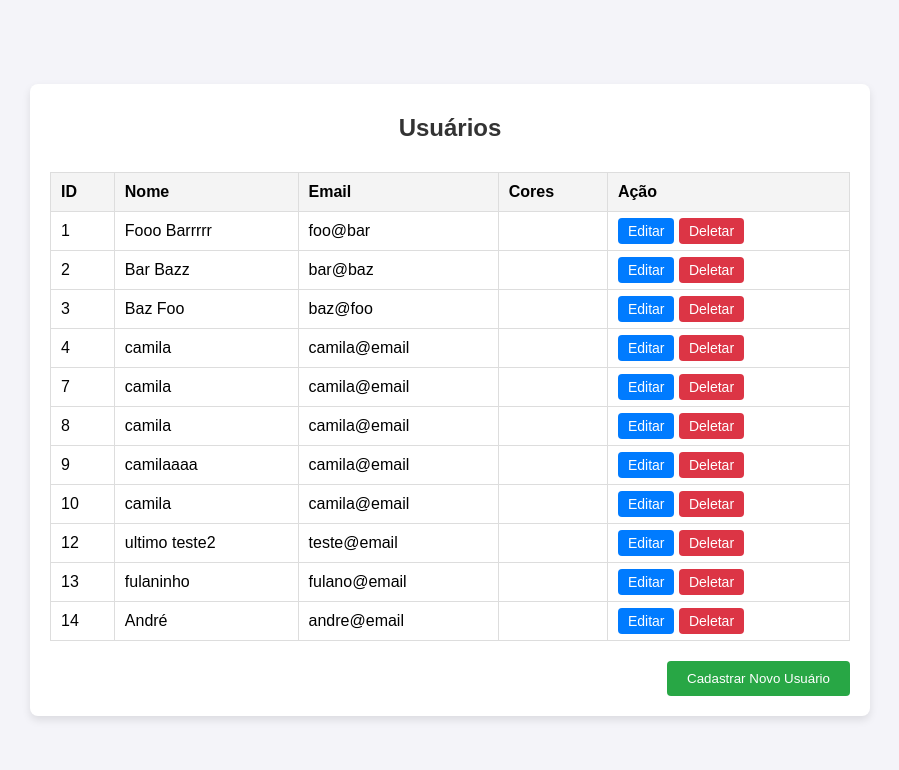
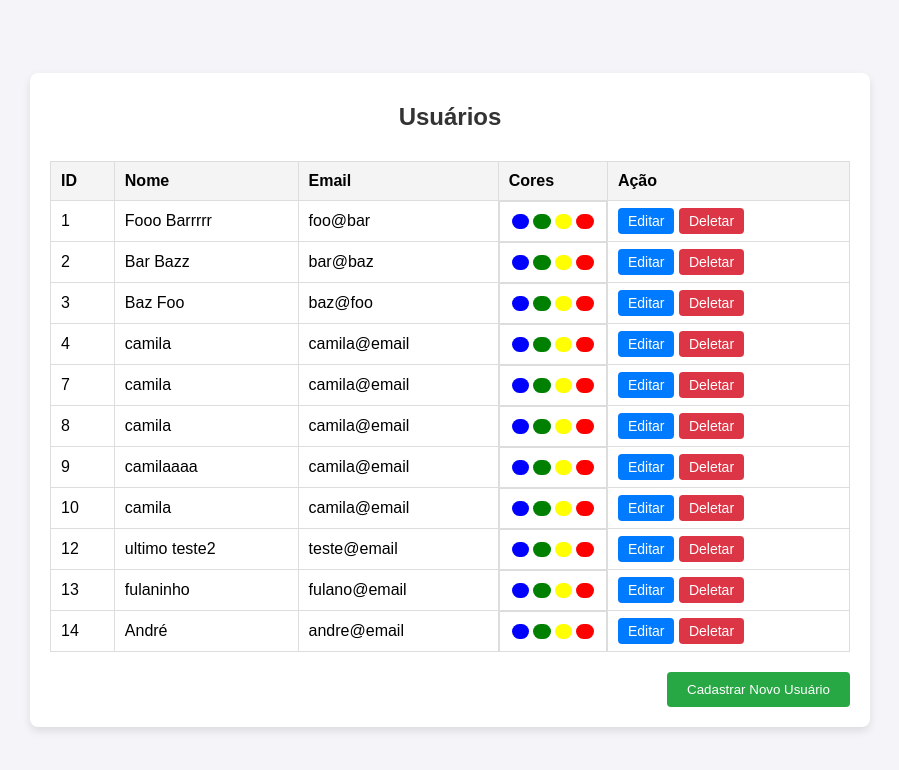
Before and after one commit to bandeiramila/Prova-Master-PHP, a PHP site: page / in a window 1280 px wide. Shown: the top 770 px of the page, without its empty margins (190-1089 px from the left). Run offline with PHP 8.4, Linux system fonts and the light colour scheme; data comes from the database, SQL or seed files in the repository.

Commit message:
criando os botões de cores

```diff
--- a/css/style.css
+++ b/css/style.css
@@ -131,3 +131,96 @@ table td a {
 .popup-content button.cancel {
     background-color: #dc3545;
 }
+
+#color_blue{
+    background-color: blue;
+}
+#color_green{
+    background-color: green;
+}
+#color_yellow{
+    background-color: yellow;
+}
+#color_red{
+    background-color: red;
+}
+
+.colors{
+    width:25%;
+    height: 15px;
+    display: grid;
+    float: left;
+    margin: 2px;
+    border-radius: 25px;
+}
+
+.td-color{
+    display: flex;
+    cursor: pointer;
+}
+.td-color:hover{
+    opacity: 0.9;
+    background-color: #ececec;
+    transform: scale(1.02);
+}
+
+.color-button {
+    margin: 3px;
+    margin-bottom: 10px;
+    position: relative;
+    display: inline-block;
+
+}
+
+#green-button, #blue-button,
+#yellow-button, #red-button{
+    border-radius: 50%;
+    height: 40px;
+    width: 40px;
+    padding: 0%;
+    overflow: hidden;
+    &::before,&::after{
+        content: '';
+        position: absolute;
+        top: 0;
+        left: 0;
+        height: 100%;
+        width: 100%;
+        transition: all 0.25s ease;
+        border-radius: 50%;
+    } &::before{
+        transition-duration: 0.5s;
+    }
+}
+
+#green-button{
+    background-color: unset;
+    &::before{
+        box-shadow: inset 0 0 0 1px green;
+    }&:hover::before{
+        box-shadow: inset 0 0 0 40px green;
+    }
+}
+#blue-button{
+    background-color: unset;
+    &::before{
+        box-shadow: inset 0 0 0 1px blue;
+    }&:hover::before{
+        box-shadow: inset 0 0 0 40px blue;
+    }
+}
+#yellow-button{
+    background-color: unset;
+    &::before{
+        box-shadow: inset 0 0 0 1px yellow;
+    }&:hover::before{
+        box-shadow: inset 0 0 0 40px yellow;
+    }
+}
+#red-button{
+    background-color: unset;&::before{
+        box-shadow: inset 0 0 0 1px red;
+    }&:hover::before{
+        box-shadow: inset 0 0 0 40px red;
+    }
+}
--- a/index.php
+++ b/index.php
@@ -45,13 +45,19 @@ $users = $connection->query("SELECT * FROM users");
                             <td>%s</td>
                             <td>%s</td>
                             <td>%s</td>
-                            <td></td>
+                            <td class='td-color' data-id='%s' data-name='%s'>
+                                <div id='color_blue' class='colors' data-isset=''></div>
+                                <div id='color_green' class='colors'></div>
+                                <div id='color_yellow' class='colors'></div>
+                                <div id='color_red' class='colors'></div>
+                            </td>
                             <td>
                                 <a href='#' class='btn-edit' data-id='%s' data-name='%s' data-email='%s'>Editar</a>
                                 <a href='#' class='btn-delete' data-id='%s' data-name='%s' data-email='%s'>Deletar</a>
                             </td>
                         </tr>",
                         $user->id, $user->name, $user->email,
+                        $user->id,$user->name,
                         $user->id, $user->name, $user->email,
                         $user->id, $user->name, $user->email
                     );
@@ -108,7 +114,7 @@ $users = $connection->query("SELECT * FROM users");
                 <h2>Excluir Usuário</h2>
                 <input type="hidden" id="delete-id" name="id">
                 <p id="delete-message"></p>
-                <button type="submit">Salvar</button>
+                <button type="submit">Deletar</button>
                 <button type="button" class="cancel" id="cancel-delete-button">Cancelar</button>
             </form>
         </div>
@@ -163,5 +169,45 @@ $users = $connection->query("SELECT * FROM users");
         });
     </script>
 
+    <!-- POP UP DE CORES -->
+    <div class="popup-overlay" id="popup-colors">
+        <div class="popup-content">
+            <form action="update_user.php" method="post">
+                <h2>Cores do Usuário</h2>
+                <input type="hidden" id="color-user-id" name="id">
+                <p id="color-message"></p>
+                <!-- <input type="text" id="color-user-name" name="name" placeholder="Nome"> -->
+                <div>
+                    <button type="button" class="color-button" id="blue-button"></button>
+                    <button type="button" class="color-button" id="green-button"></button>
+                    <button type="button" class="color-button" id="yellow-button"></button>
+                    <button type="button" class="color-button" id="red-button"></button>
+                </div>
+                <div>
+                    <button type="submit">Salvar</button>
+                    <button type="button" class="cancel" id="cancel-color-button">Cancelar</button>
+                </div>
+            </form>
+        </div>
+    </div>
+
+    <!-- Ação do pop up de cores -->
+    <script>
+        document.querySelectorAll('.td-color').forEach(button => {
+            button.addEventListener('click', (event) => {
+                event.preventDefault();
+
+                const userName = button.dataset.name;
+                document.getElementById('color-message').innerText = `Cores do usuário: ${userName}`;
+                document.getElementById('color-user-id').value = button.dataset.id;
+
+                document.getElementById('popup-colors').style.display = 'flex';
+            });
+        });
+
+        document.getElementById('cancel-color-button').addEventListener('click', () => {
+            document.getElementById('popup-colors').style.display = 'none';
+        });
+    </script>
 </body>
 </html>
```
